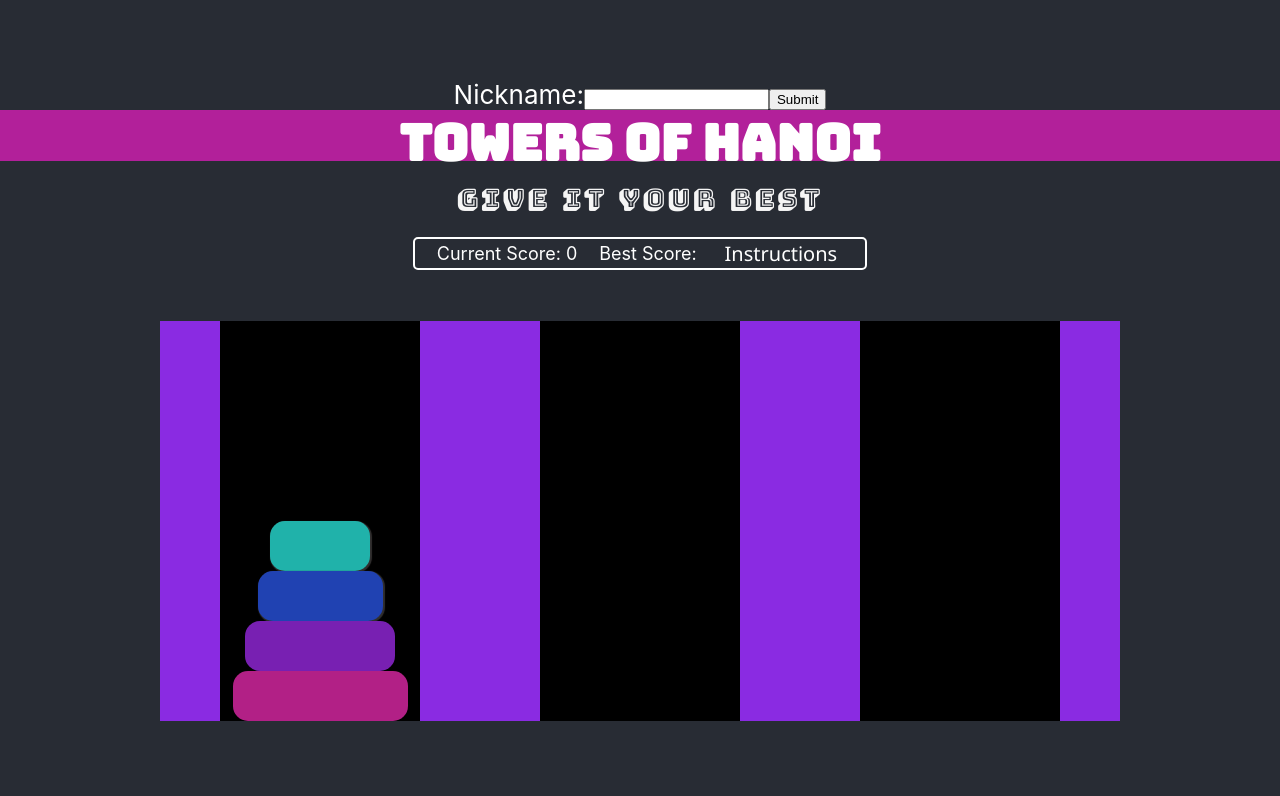
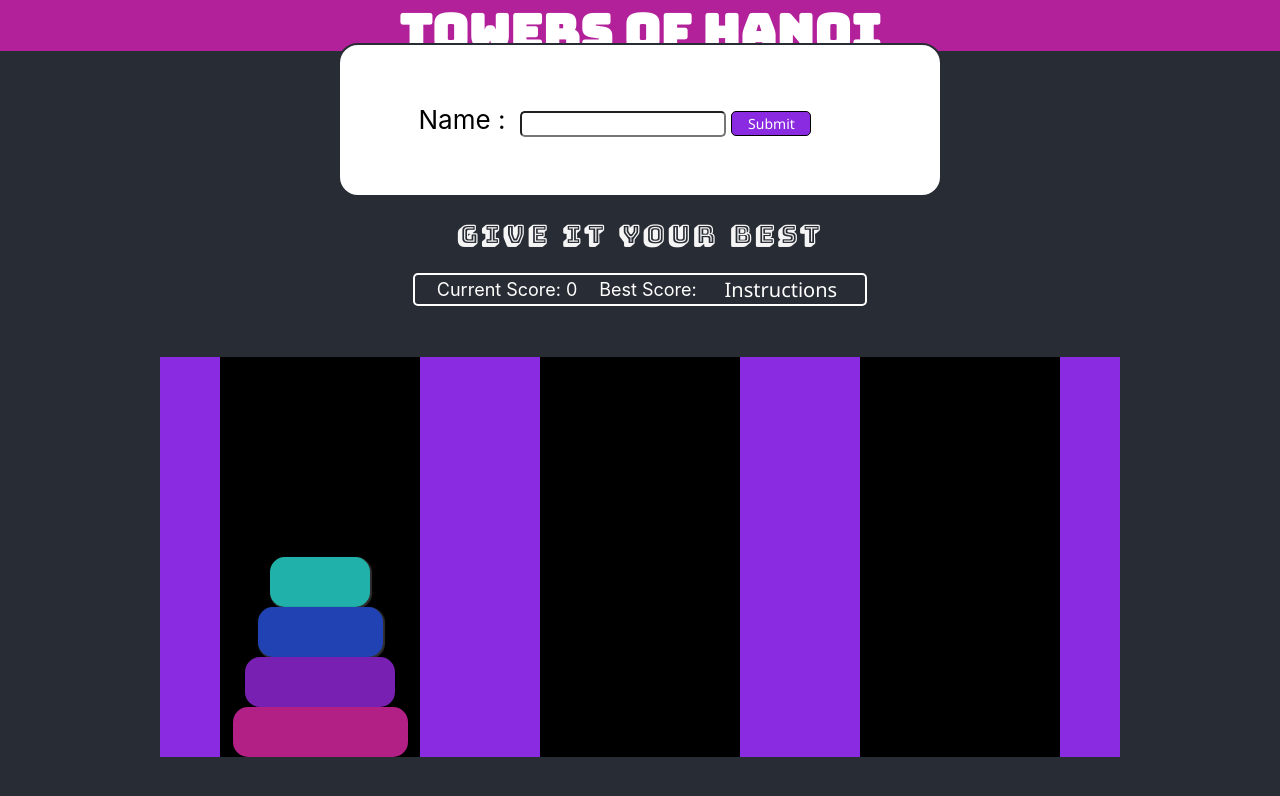
Before and after one commit to kellynb/TowersOfHanoi, a React (Create React App) app: page / in a window 1280 px wide. Shown: the top 796 px of the page. Built offline with nearby package versions, Linux system fonts and the light colour scheme.

Commit message:
finished. Added styles to login

```diff
--- a/src/App.css
+++ b/src/App.css
@@ -21,6 +21,47 @@
   align-items: center;
   justify-content: space-around;
   font-family: 'Bungee', cursive;
+  position: absolute;
+  top: 0;
+}
+
+#login {
+  background-color: white;
+  width: 600px;
+  min-height: 150px;
+  z-index: 2;
+  display: flex;
+  flex-direction: column;
+  border: 2px solid #282c34;
+  color: black;
+  justify-content: center;
+  border-radius: 20px;
+}
+
+input {
+ margin-left: 5px;
+ height: 20px;
+ border-radius: 5px;
+ font-family: 'Segoe UI', Tahoma, Geneva, Verdana, sans-serif
+}
+
+input[type=submit], #playerbutton {
+  background-color:  blueviolet;
+  color: white;
+  border: 1px solid black;
+  border-radius: 5px;
+  height: 25px;
+  min-width: 80px;
+  text-align: center;
+  font-size: 14px;
+}
+
+input[type=submit]:hover, #playerbutton:hover {
+  background-color: rgb(174, 101, 241);
+}
+
+#match {
+  font-size: 16px;
 }
 
 h1 {
@@ -145,6 +186,13 @@ button {
   border-radius: 15px
 }
 
+label {
+  margin-left: -50px;
+}
+
+#formtext {
+  margin-left: 15px;
+}
 
 .App-link {
   color: #61dafb;
--- a/src/App.js
+++ b/src/App.js
@@ -80,7 +80,7 @@ class App extends Component {
   render() {
     return (
       <div className="App">
-        {this.state.login ? <StartForm state={this} /> : null}
+        {this.state.login ? <StartForm state={this}/> : null}
         <section id="title">
           <h1>TOWERS OF HANOI</h1>
         </section>
--- a/src/Components/MatchOptions.js
+++ b/src/Components/MatchOptions.js
@@ -11,9 +11,9 @@ const MatchOptions = (props) => {
 
     if (props.state.state.match) {
         theMatch =
-        <div>
+        <div id='match'>
             <p> Hello {props.state.state.match}. To continue as this player press continue, else enter a new user name</p>
-            <button onClick={handleClick}>Continue</button>
+            <button onClick={handleClick} id='playerbutton'>Continue</button>
         </div>
     }
     return (
--- a/src/Components/StartForm.js
+++ b/src/Components/StartForm.js
@@ -54,12 +54,12 @@ const StartForm = (props) => {
     }
 
     return (
-        <div>
+        <div id="login">
             <form onSubmit={handleSubmit}>
-                <label>Nickname:
-                    <input type="text" value={props.state.state.value} onChange={handleChange} />
+                <label>Name :
+                    <input id="formtext" type="text" value={props.state.state.value} onChange={handleChange} />
                 </label>
-                <input type="submit" value="Submit" />
+                <input type="submit" value="Submit"/>
             </form>
             <MatchOptions state={props.state}/>
         </div>
```
